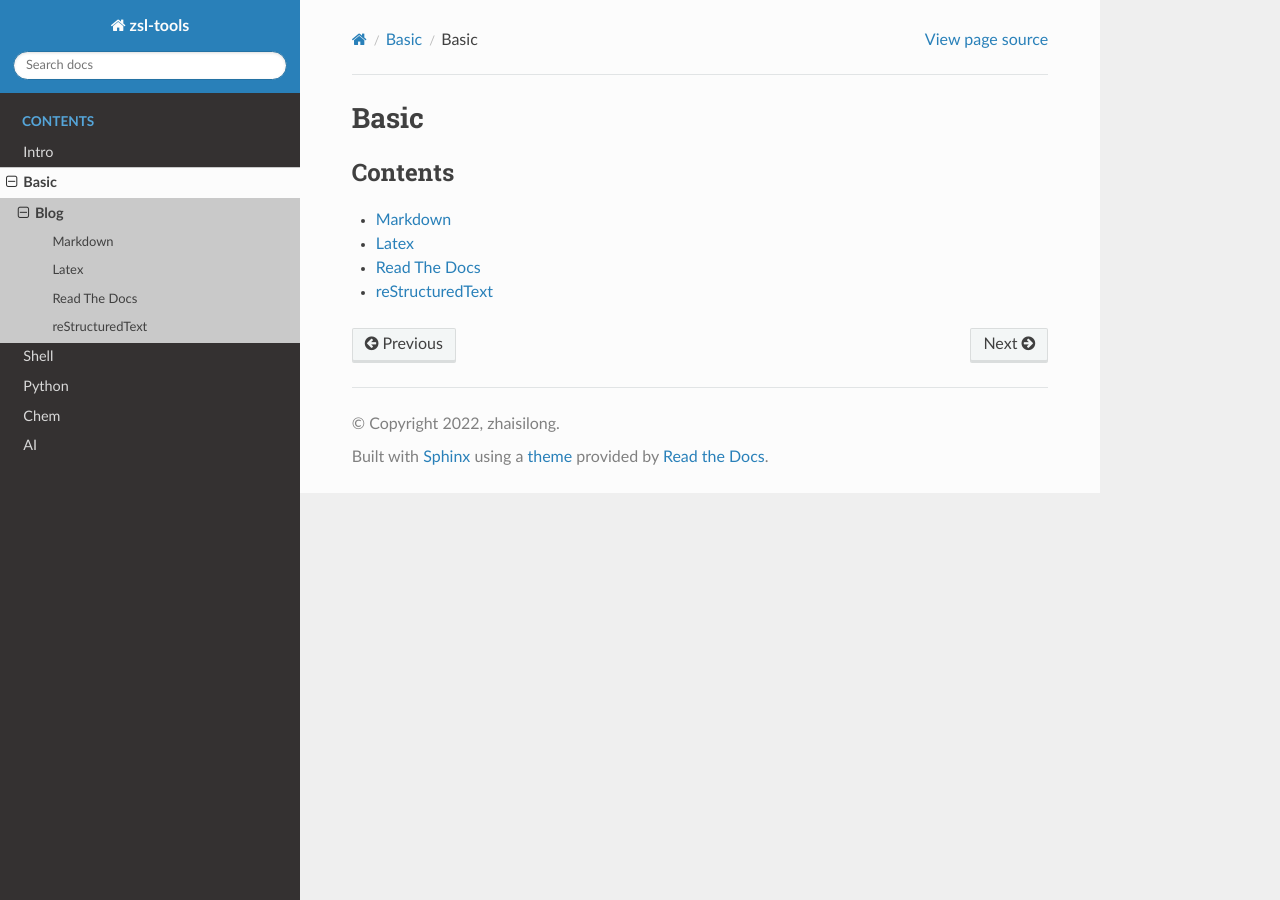
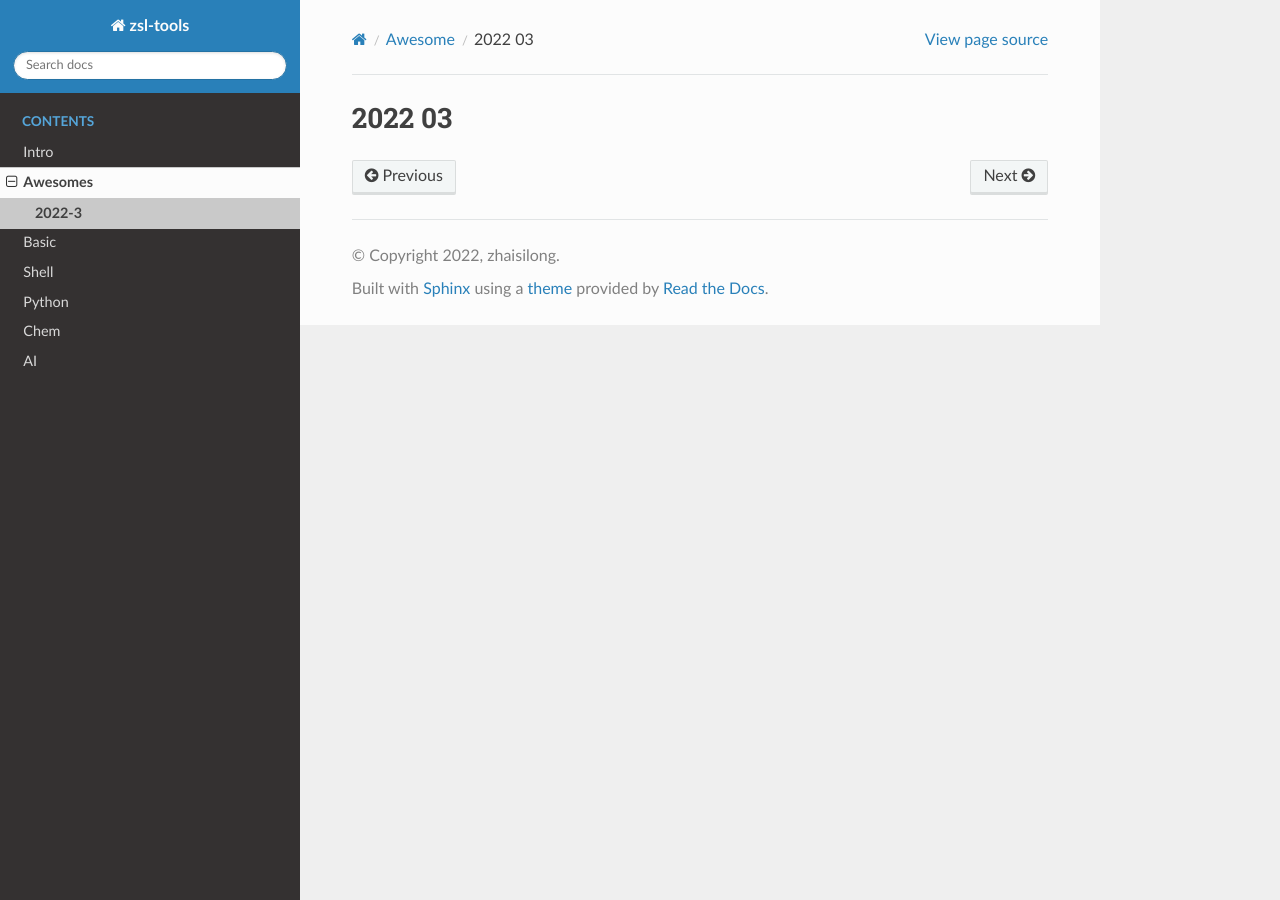
Before and after one commit to zhaisilong/zsl-tools, a Sphinx documentation site: the page built from source/awesome/202203/index.rst, in a window 1280 px wide. Built offline with Sphinx 7.4.7 and the Read the Docs theme 2.0.0, drawn with Linux system fonts in a browser that asks for light colours; pages that are not in the unit, such as notebooks, are missing from menus.

Commit message:
add awesome

```diff
--- a/source/basic/blog/index.rst
+++ b/source/awesome/202203/index.rst
@@ -1,11 +1,9 @@
-Basic
+2022 03
 =====================================
+
+
 
 .. toctree::
    :glob:
    :maxdepth: 1
    :caption: Contents
-
-   Markdown <md>
-   Read The Docs <read_the_docs>
-   reStructuredText <restructuredtext>
--- /dev/null
+++ b/source/awesome/index.rst
@@ -0,0 +1,11 @@
+Awesome
+=====================================
+
+
+
+.. toctree::
+   :glob:
+   :maxdepth: 2
+   :caption: Contents
+
+   2022-3 <202203/index>
--- a/source/index.rst
+++ b/source/index.rst
@@ -9,6 +9,7 @@ Welcome to zsl-tools's documentation!
    :caption: Contents
 
    Intro <intro>
+   Awesomes <awesome/index>
    Basic <basic/index>
    Shell <sh/index>
    Python <py/index>
```
Also changed, not shown: source/intro.rst (+16 -0 lines), 11 other files.
